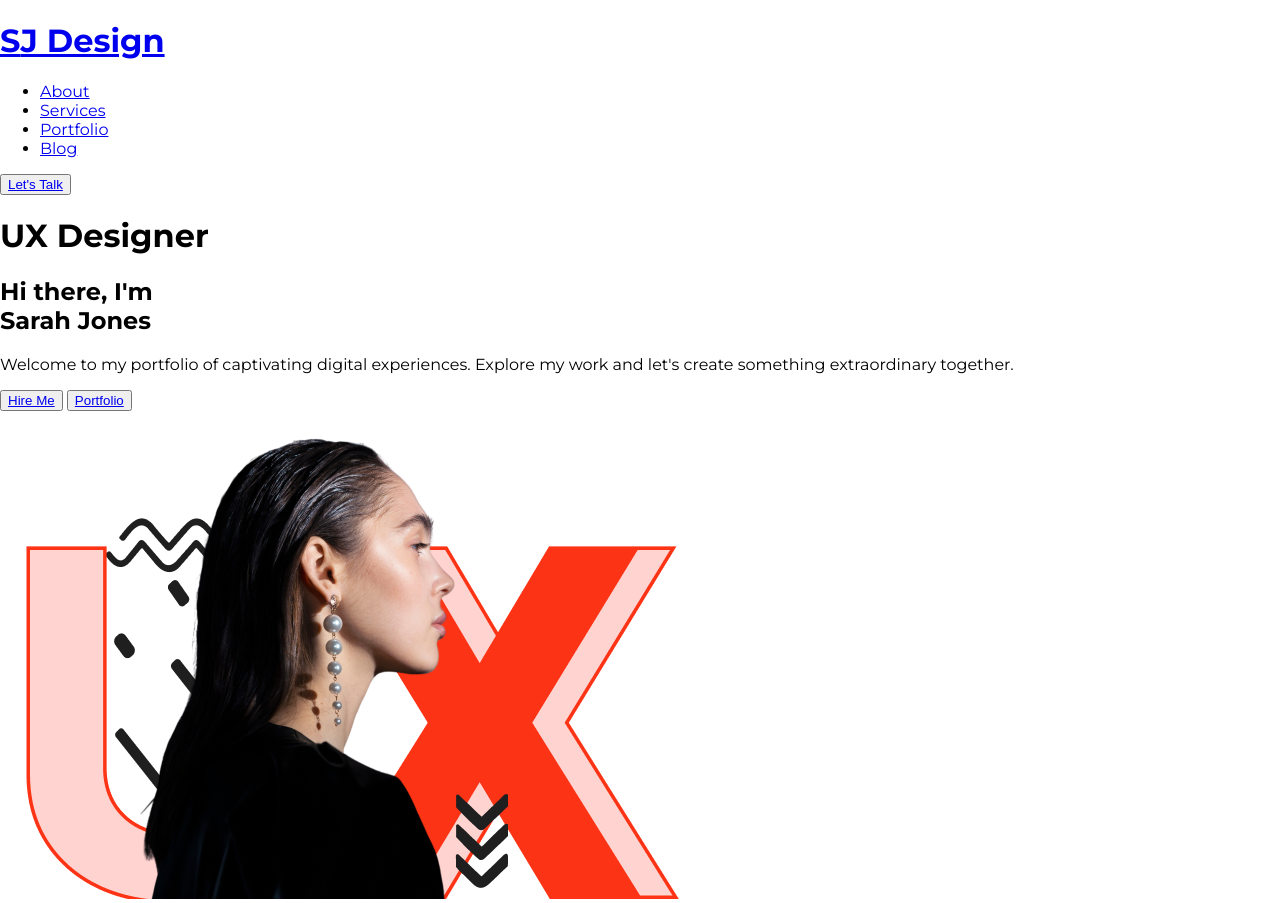
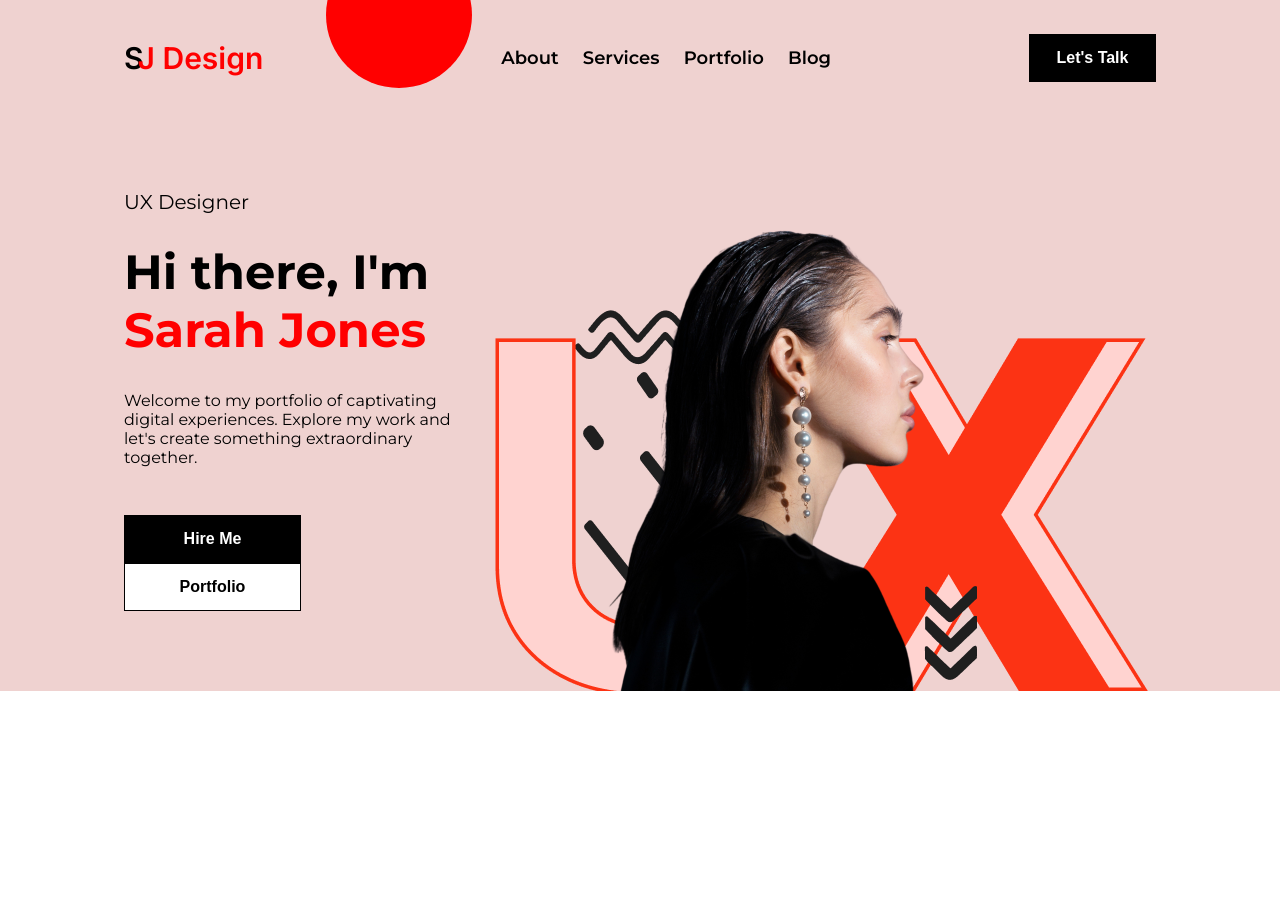
Before and after one commit to andreamarttinez/ProjectAlpha., a plain HTML site: page index.html in a window 1280 px wide. After the commit the page ends 800 px from the top, so only its background shows below. Drawn offline with Linux system fonts and the light colour scheme; a web font is replaced by a local one.

Commit message:
add header styles

```diff
--- a/css/styles.css
+++ b/css/styles.css
@@ -3,3 +3,173 @@ body {
     margin: 0;
     overflow-x: hidden;
 }
+
+/* General styles */
+
+/* Background colors*/
+.bg--pink {
+   background-color: #efd2d0;
+}
+
+.bg--black {
+    background-color: black;
+}
+
+.bg--red{
+    background-color: red;
+}
+
+
+/* Color texts */
+.color--red {
+    color: red;
+}
+
+.color--white {
+    color: white;
+}
+
+
+/* Links */
+a {
+    color: black;
+    text-decoration: none;
+}
+
+
+/* Lists */
+ul {
+    list-style: none;
+}
+
+li {
+    list-style: none;
+}
+
+
+/* p */
+p {
+    font-weight: 400;
+    font-size: 16px;
+}
+
+
+/* Button */
+button {
+    font-weight: 700;
+    font-size: 16px;
+    cursor: pointer;
+    border: none;
+}
+
+
+/* Images */
+img {
+    max-width: 100%;
+}
+
+/* End of General styles */
+
+
+/* Start of Header styles */
+.topbar {
+    display: flex;
+    flex-direction: row;
+    align-items: center;
+    justify-content: space-between;
+    padding: 20px 124px 16px 124px;
+    margin-top: 0px;
+}
+
+.topbar__logo {
+    z-index: 2;
+}
+.topbar__logo h1 {
+    font-family: 'Inter', sans-serif;
+    font-size: 30px;
+    font-weight: 600;
+}
+
+.topbar__logo span {
+    margin-left: -6px;
+}
+
+.header__circle {
+    position: absolute;
+    height: 146px;
+    width: 146px;
+    border-radius: 50%;
+    overflow: hidden;
+    inset: -58px auto auto calc(50% - 314px);
+    z-index: 1;
+}
+
+.topbar__nav-list {
+    display: inline;
+    margin-right: 20px;
+    font-size: 18px;
+    font-weight: 600;
+}
+
+.topbar__nav-list:last-child {
+    margin-right: 0px;
+}
+
+.topbar__button {
+    width: 127px;
+    height: 48px;
+}
+
+.header__container {
+    display: flex;
+    flex-direction: row;
+    align-items: flex-end;
+    justify-content: space-between;
+    padding: 0px 124px 0px 124px;
+}
+
+.welcome {
+    display: flex;
+    flex-direction: column;
+    justify-content: flex-start;
+    margin-top: 64px;
+    margin-bottom: 80px;
+    max-width: 457px;
+}
+
+.welcome__title {
+    font-size: 20px;
+    font-weight: 400;
+}
+
+.welcome__subtitle {
+    font-size: 48px;
+    font-weight: 700;
+    margin: 16px 0px 16px 0px;
+}
+
+.welcome__description {
+    margin-bottom: 48px;
+}
+
+.welcome__buttons {
+    display: flex;
+    flex-wrap: wrap;
+}
+
+.welcome__button {
+    width: 177px;
+    height: 48px;
+    margin-right: 20px;
+}
+
+.welcome__button:last-child {
+    margin-right: 0px;
+}
+
+.welcome__button--white {
+    background-color: white;
+    border: 1px solid black;
+}
+
+/* End of Header Styles */
--- a/index.html
+++ b/index.html
@@ -12,29 +12,29 @@
     </head>
 
 <body>
-    <header>
-        <div class="header__top-up">
-            <div class="logo">
-                <a href="#"><h1>S<span class="color-red">J Design</span></h1></a>
+    <header class="bg--pink">
+        <div class="topbar">
+            <div class="topbar__logo">
+                <a href="#"><h1>S<span class="color--red">J Design</span></h1></a>
             </div>
-            <span class="header__circle"></span>
-            <nav class="header__nav">
+            <span class="header__circle bg--red"></span>
+            <nav class="topbar__nav">
                 <ul>
-                    <li class="nav-list__item"><a href="#About">About</a></li>
-                    <li class="nav-list__item"><a href="#Services">Services</a></li>
-                    <li class="nav-list__item"><a href="#Portfolio">Portfolio</a></li>
-                    <li class="nav-list__item"><a href="#Blog">Blog</a></li>
+                    <li class="topbar__nav-list"><a href="#About">About</a></li>
+                    <li class="topbar__nav-list"><a href="#Services">Services</a></li>
+                    <li class="topbar__nav-list"><a href="#Portfolio">Portfolio</a></li>
+                    <li class="topbar__nav-list"><a href="#Blog">Blog</a></li>
                 </ul>
             </nav>
-            <button class="header__button"><a class="header__button--link" href="#">Let's Talk</a></button>
+            <button class="topbar__button bg--black"><a class="topbar__button--link color--white" href="#">Let's Talk</a></button>
         </div>
         <div class="header__container">
             <div class="welcome">
                 <h1 class="welcome__title">UX Designer</h1>
-                <h2 class="welcome__subtitle">Hi there, I'm<br><span class="color-red">Sarah Jones</span></h2>
+                <h2 class="welcome__subtitle">Hi there, I'm<br><span class="color--red">Sarah Jones</span></h2>
                 <p class="welcome__description">Welcome to my portfolio of captivating digital experiences. Explore my work and let's create something extraordinary together.</p>
                     <div class="welcome__buttons">
-                        <button class="welcome__button"><a href="#">Hire Me</a></button>
+                        <button class="welcome__button bg--black"><a class="color--white" href="#">Hire Me</a></button>
                         <button class="welcome__button welcome__button--white"><a href="#">Portfolio</a></button>
                     </div>
             </div>
```
Also changed, not shown: 1 other file.
